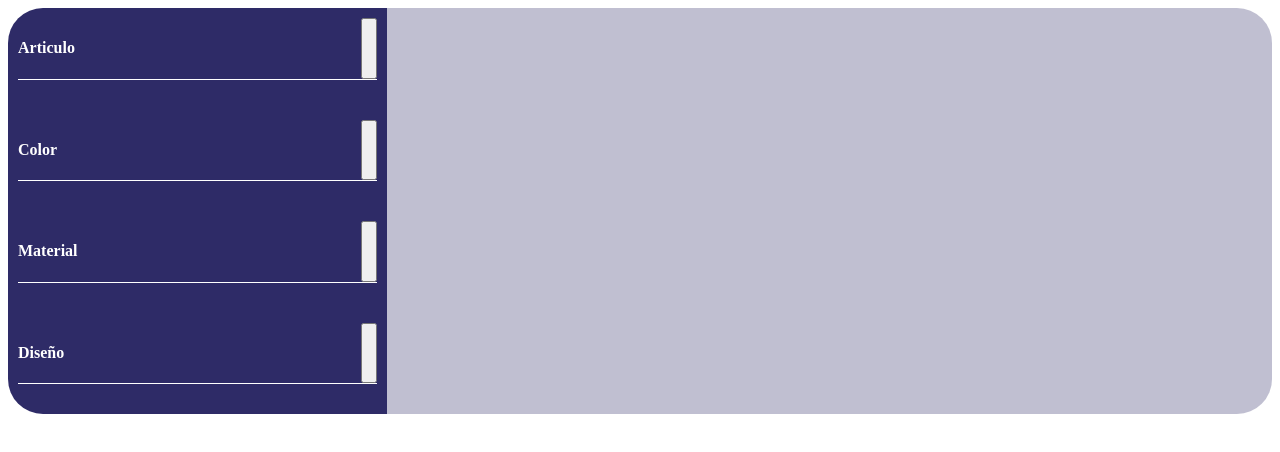
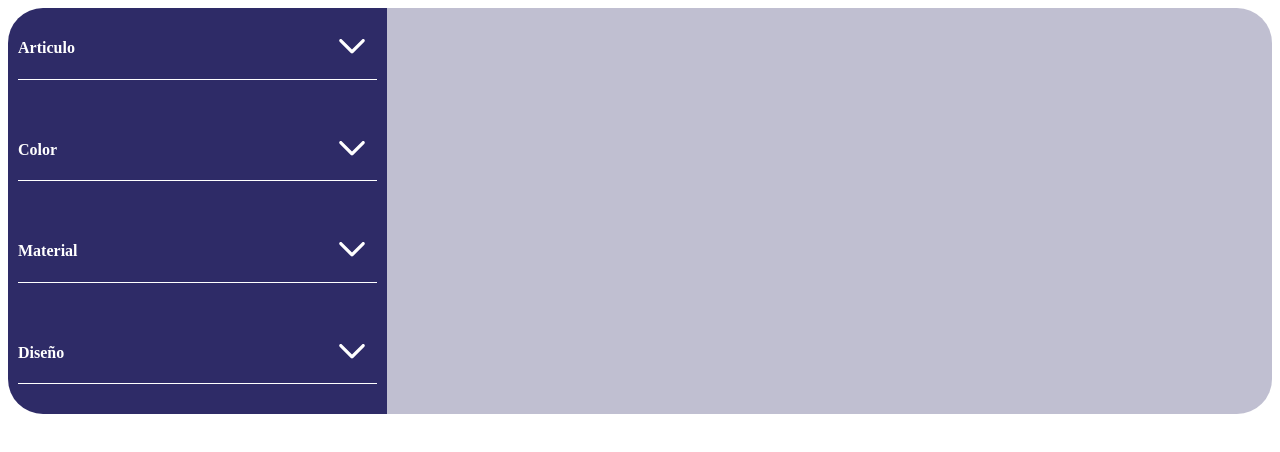
Before and after one commit to MetalPrime/211-taller-somos-pacifico, a React (Create React App) app: page / in a window 1280 px wide. Shown: the top 452 px of the page. Built offline with nearby package versions, Linux system fonts and the light colour scheme.

Commit message:
update Display One by One,
Note: Need to fix the first

```diff
--- a/src/components/Options/Option.css
+++ b/src/components/Options/Option.css
@@ -4,3 +4,7 @@
     border: 1px blue solid;
     background-color: white;
 }
+
+.Options img{
+    width: 100%;
+}
--- a/src/components/SelectionElements/SelectionElements.css
+++ b/src/components/SelectionElements/SelectionElements.css
@@ -9,9 +9,22 @@
     border-bottom: 1px white solid;
     display: flex;
     justify-content: space-between;
+    align-items: center;
 }
 
+.SelectionElements__display button{
+    width: 50px;
+    height: 20px;
+    background-color: transparent;
+    border: none;
+}
+.SelectionElements__display button img{
+    width: 100%;
+    height: 100%;
+}
 .SelectionElements__options{
     height: 100px;
     background-color: rgba(172, 222, 249, 1);
+    display: flex;
+    align-items: center;
 }
--- a/src/components/SelectionElements/SelectionElements.tsx
+++ b/src/components/SelectionElements/SelectionElements.tsx
@@ -6,16 +6,14 @@ import { Options } from '../Options/Options';
 interface SelectionElements {
     name? : string;
     displays? : boolean;
+    key? : number;
     showOptions? : () => void;
-    setDisplays : (state : boolean) => void;
     list? : {};
 }
 
-export const SelectionElements : React.FC<SelectionElements> =  ({name,displays,showOptions, setDisplays,list}) => {
+export const SelectionElements : React.FC<SelectionElements> =  ({name,displays,key,showOptions, list}) => {
 
-    showOptions = () =>{
-        setDisplays(true);
-    }
+
 
     return (
         <div className = 'SelectionElements'>
--- a/src/containers/App/App.tsx
+++ b/src/containers/App/App.tsx
@@ -3,6 +3,28 @@ import './App.css';
 import { DisplayImg } from '../../components/DisplayImg/DisplayImg';
 import { SelectionElements } from '../../components/SelectionElements/SelectionElements';
 
+const initialSelectors = [
+    {
+        id: 5,
+        name: 'Articulo',
+        display: false,
+    },
+    {
+        id: 2,
+        name: 'Color',
+        display: false,
+    },
+    {
+        id: 3,
+        name: 'Material',
+        display: false,
+    },
+    {
+        id: 4,
+        name: 'Diseño',
+        display: false,
+    }
+];
 const initialElements = [
     {
         elemName : 'Articulo',
@@ -27,17 +49,48 @@ const initialElements = [
 
 export const App = () => {
 
-    const [displays, setDisplays] = React.useState(false);
+    const [displays, setDisplays] = React.useState(initialSelectors);
 
+    const handleDisplay = (id: number) => {
+        const copy = initialSelectors.slice();
+        const index = copy.findIndex((elem) => {
+            return elem.id === id;
+        });
+
+        if(index){
+            if(!copy[index].display){
+                copy[index].display = true;
+                setDisplays(copy);
+            } else {
+                copy[index].display = false;
+                setDisplays(copy);
+            }
+        }
+    }
 
     return (
         <main className='App'>
             <article className='App__commands'>
                 <section>
-                    <SelectionElements name = {'Articulo'}   displays= {displays} setDisplays = {setDisplays}/>
-                    <SelectionElements name = {'Color'}  displays= {displays} setDisplays = {setDisplays}/>
-                    <SelectionElements name = {'Material'}  displays = {displays}  setDisplays = {setDisplays}/>
-                    <SelectionElements name = {'Diseño'}  displays = {displays} setDisplays = {setDisplays} />
+                    {
+                        initialSelectors.map(({id,name,display}) =>{
+
+                            const showOptions = () =>{
+                                handleDisplay(id);
+                            }
+
+                            return (
+                                <SelectionElements
+                                name = {name}
+                                displays = {display}
+                                key = {id}
+                                showOptions = {showOptions}
+                                ></SelectionElements>
+                            );
+                        }
+
+                        )
+                    }
                 </section>
                 <section></section>
                 <section></section>
```
Also changed, not shown: src/components/SelectionElements/arrow.svg.
